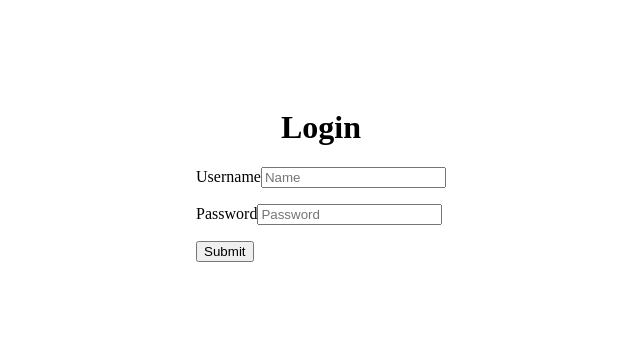
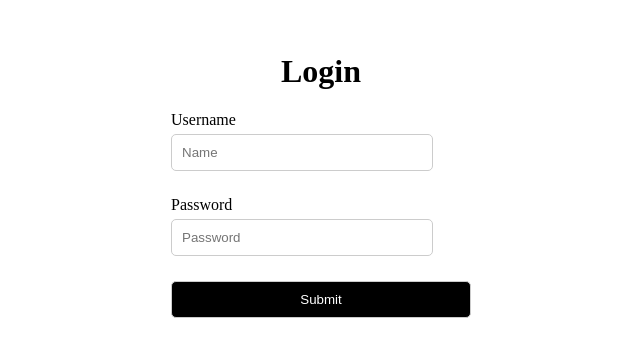
Before and after one commit to tony-tony-alpha/vue-carriculum, a Vue app in the folder v-carriculum/: page /login in a window 1280 px wide. Shown: the part 253-610 px from the top of the page, without its empty margins (319-959 px from the left). Built offline with nearby package versions, Linux system fonts and the light colour scheme.

Commit message:
add styles

```diff
--- a/v-carriculum/src/App.vue
+++ b/v-carriculum/src/App.vue
@@ -12,7 +12,7 @@
 </template>
 
 <script setup lang="ts">
-import { RouterView, RouterLink } from 'vue-router';
+import { RouterView } from 'vue-router';
 import Sidebar from './pages/SideBar.vue';
 import { useUserStore } from './store/useUserStore';
 import { computed } from 'vue';
--- a/v-carriculum/src/components/UserForm.vue
+++ b/v-carriculum/src/components/UserForm.vue
@@ -1,12 +1,12 @@
 <template>
-    <form @submit.prevent="onSubmit" class="user-form">
+    <form class="user-form" @submit.prevent="onSubmit">
         <div>
-            <label>Username</label>
+            <p>Username</p>
             <input type="text" v-model="username" placeholder="Name" />
             <p class="error">{{ usernameErrorMessage }}</p>
         </div>
         <div>
-            <label>Password</label>
+            <p>Password</p>
             <input type="password" v-model="password" placeholder="Password" />
             <p class="error">{{ passwordErrorMessage }}</p>
         </div>
@@ -56,4 +56,37 @@ const isFormValid = computed(() => {
 })
 </script>
 
-<style scoped></style>
+<style scoped>
+.user-form {
+    display: flex;
+    flex-direction: column;
+    gap: 10px;
+    width: 300px;
+}
+
+.user-form input {
+    margin-bottom: 10px;
+    padding: 10px;
+    border: 1px solid #ccc;
+    border-radius: 5px;
+    width: 80%;
+}
+
+.user-form p {
+    margin: 0;
+    margin-bottom: 5px;
+}
+
+.user-form button {
+    padding: 10px;
+    border: 1px solid #ccc;
+    border-radius: 5px;
+    background-color: #000;
+    color: #fff;
+    width: 100%;
+}
+
+.user-form .error {
+    color: red;
+}
+</style>
```
